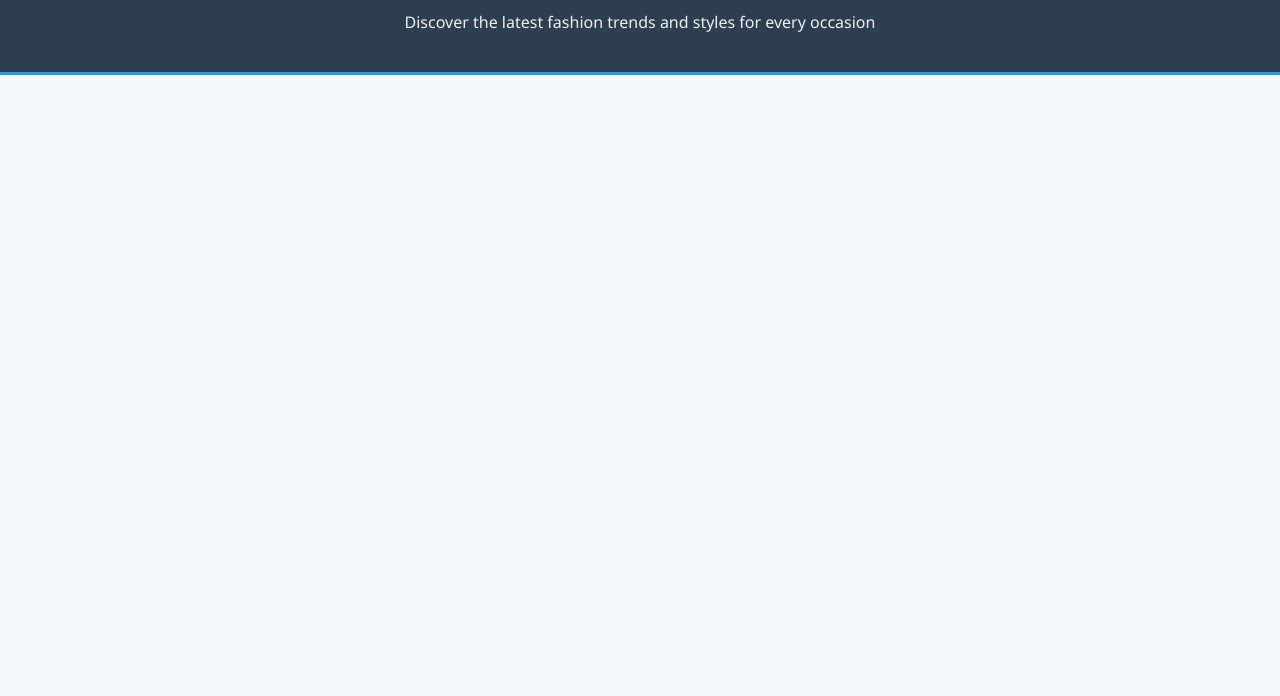
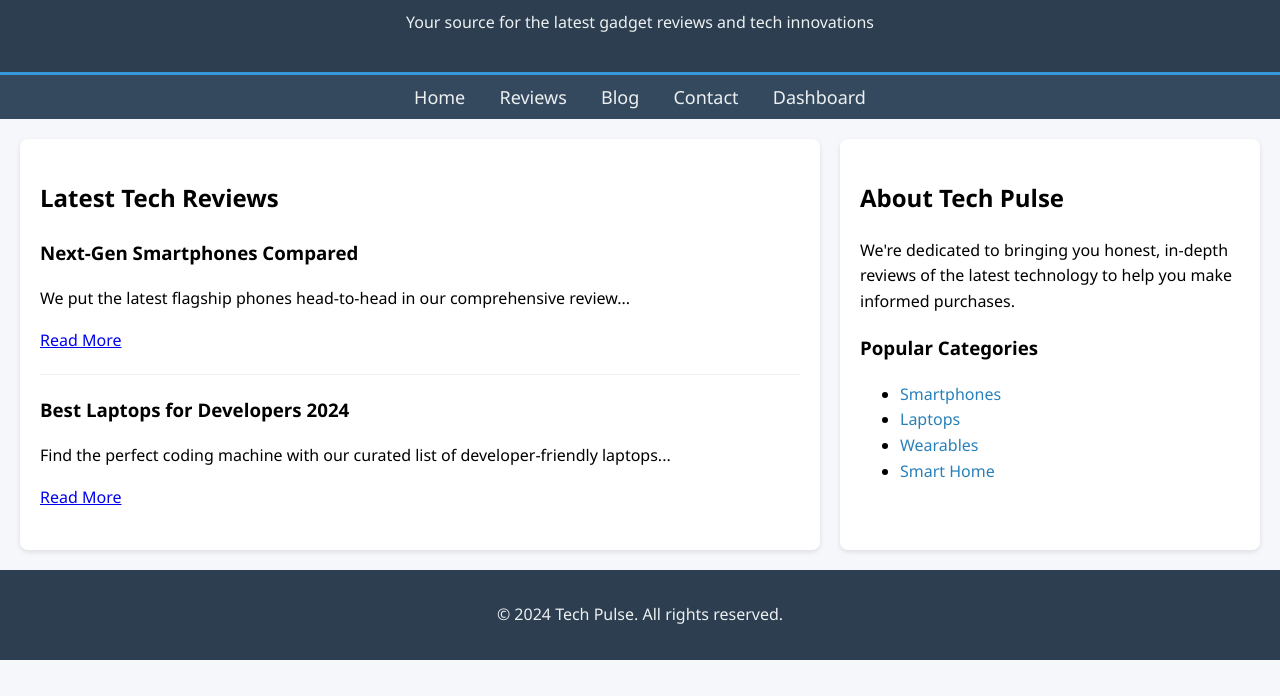
Before and after one commit to JBaldeo20/Website, a plain HTML site: page index.html in a window 1280 px wide. Shown: the part 104-800 px from the top of the page. Drawn offline with Linux system fonts and the light colour scheme.

Commit message:
Update index.html

```diff
--- a/index.html
+++ b/index.html
@@ -3,13 +3,71 @@
 <head>
     <meta charset="UTF-8">
     <meta name="viewport" content="width=device-width, initial-scale=1.0">
-    <title>My Blog - Web Design Principles</title>
+    <title>Tech Pulse - Gadget Reviews</title>
     <link rel="stylesheet" href="style.css">
 </head>
 <body>
 
     <!-- Header Section -->
     <header>
-        <h1>Welcome to The Thrifters </h1>
-        <p>Discover the latest fashion trends and styles for every occasion</p>
-    </header
+        <h1>Welcome to Tech Pulse</h1>
+        <p>Your source for the latest gadget reviews and tech innovations</p>
+    </header>
+
+    <!-- Navigation Bar -->
+    <nav>
+        <a href="#">Home</a>
+        <a href="#">Reviews</a>
+        <a href="#">Blog</a>
+        <a href="#">Contact</a>
+        <a href="#" onclick="func0()">Dashboard</a>
+    </nav>
+
+    <!-- Main Content -->
+    <main>
+        <!-- Blog Section -->
+        <section>
+            <h2>Latest Tech Reviews</h2>
+
+            <article>
+                <h3>Next-Gen Smartphones Compared</h3>
+                <p>We put the latest flagship phones head-to-head in our comprehensive review...</p>
+                <a href="#">Read More</a>
+            </article>
+
+            <article>
+                <h3>Best Laptops for Developers 2024</h3>
+                <p>Find the perfect coding machine with our curated list of developer-friendly laptops...</p>
+                <a href="#">Read More</a>
+            </article>
+        </section>
+
+        <!-- Sidebar Section -->
+        <aside>
+            <h2>About Tech Pulse</h2>
+            <p>We're dedicated to bringing you honest, in-depth reviews of the latest technology to help you make informed purchases.</p>
+
+            <h3>Popular Categories</h3>
+            <ul id="popular-links">
+                <li><a href="https://example.com/smartphones">Smartphones</a></li>
+                <li><a href="#">Laptops</a></li>
+                <li><a href="https://example.com/wearables">Wearables</a></li>
+                <li><a href="https://example.com/smart-home">Smart Home</a></li>
+            </ul>
+
+        </aside>
+    </main>
+
+    <!-- Footer Section -->
+    <footer>
+        <p>&copy; 2024 Tech Pulse. All rights reserved.</p>
+    </footer>
+
+    <script>
+        function func0() {
+            window.location.href = "dashboard.html";
+        }
+    </script>
+
+</body>
+</html>
```
